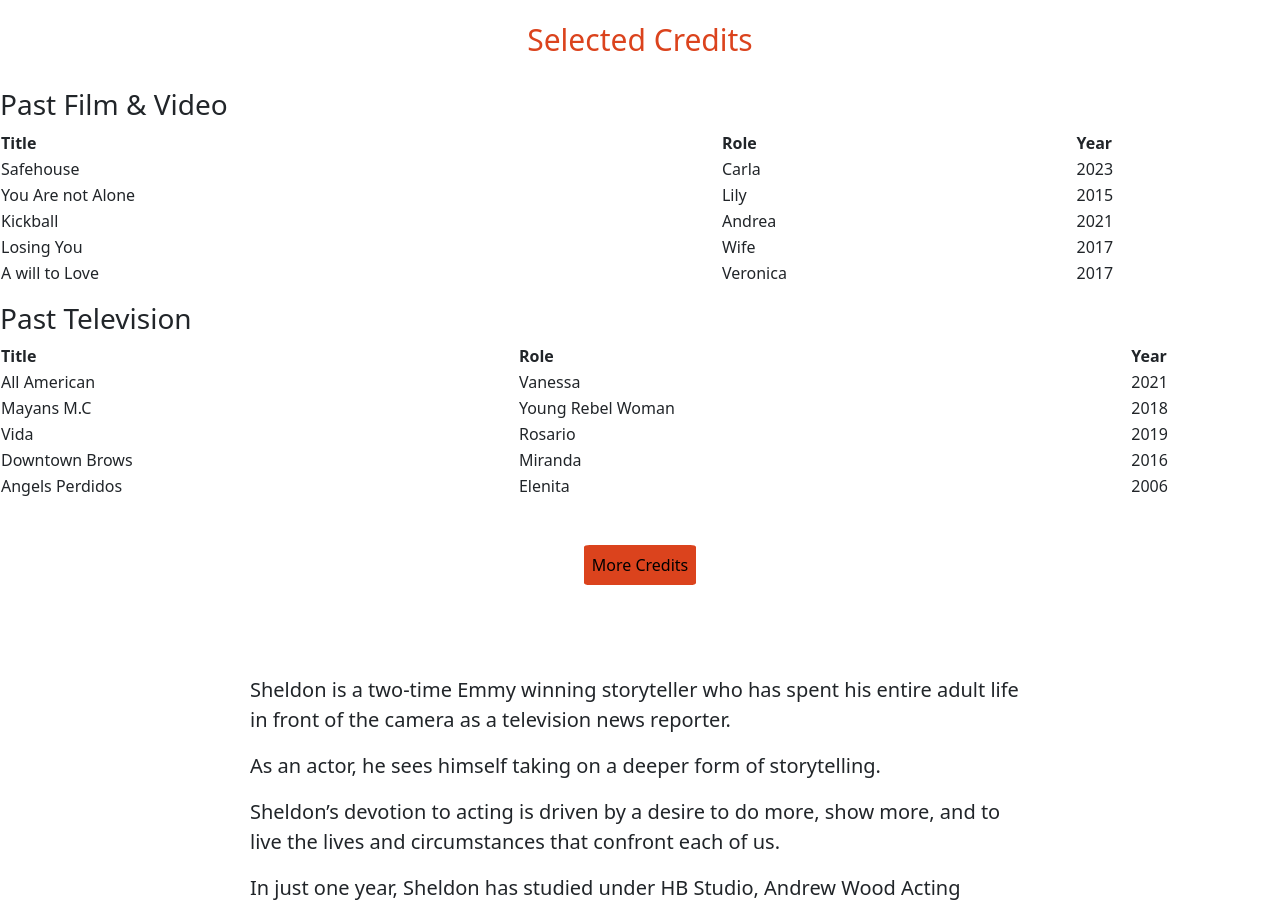
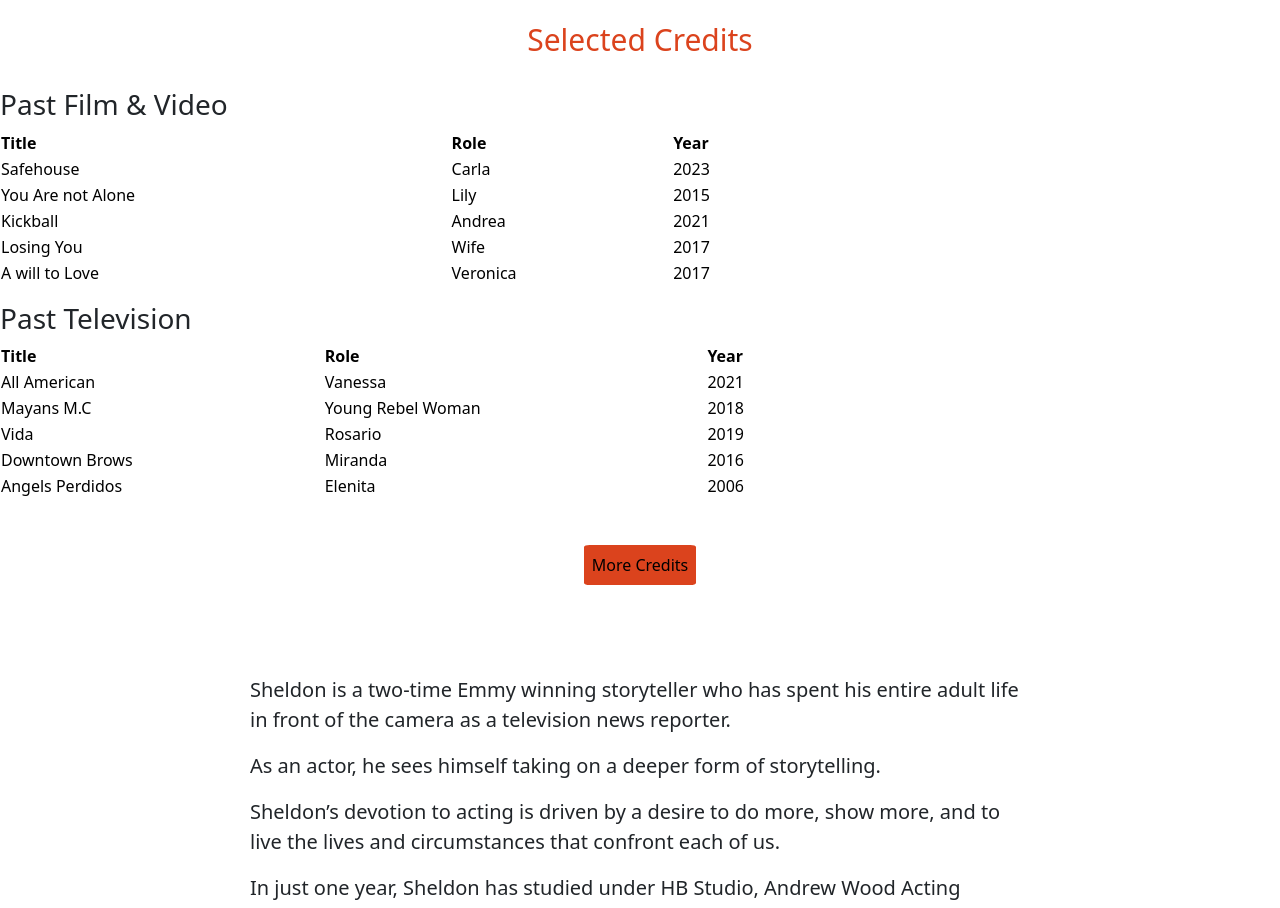
Before and after one commit to dudahamilton/acting-web, a Next.js app in the folder acting-web/: page / in a window 1280 px wide. Shown: the part 2180-3088 px from the top of the page. Built offline with nearby package versions, Linux system fonts and the light colour scheme.

Commit message:
beffore going to sleep

```diff
--- a/acting-web/pages/index.js
+++ b/acting-web/pages/index.js
@@ -84,7 +84,8 @@ export default function Home() {
         <h2 className={styles.h2}>Selected Credits</h2>
         <h3> Past Film & Video</h3>
         <div>
-        <table class="table table-striped">
+          <div className={styles.table}>
+          <table class="table table-success table-striped">
             <tr>
               <th>Title</th>
               <th>Role</th>
@@ -124,9 +125,10 @@ export default function Home() {
           </table>
         </div>
 
+
         <h3> Past Television</h3>
-        <div>
-        <table class="table table-striped">
+        <div className={styles.table}>
+        <table class="table table-success table-striped">
           <tr>
             <th>Title</th>
             <th>Role</th>
@@ -164,6 +166,9 @@ export default function Home() {
           </tr>
         </table>
         </div>
+
+        </div>
+
 
         <a target="_blank" href='https://pro.imdb.com/name/nm4549589/credits'>
           <div className={styles.container}>
@@ -210,3 +215,11 @@ export default function Home() {
     </>
   )
 }
+
+
+
+// fazer o Footer
+// centralizar tables
+// navbar smooth scrowling
+// mudar cor do background e fonte
+// responsive
--- a/acting-web/styles/Home.module.css
+++ b/acting-web/styles/Home.module.css
@@ -7,6 +7,11 @@
 }
 .images{
     text-align: center;
+}
+
+.table{
+    width: 800px;
+
 }
 .image{
     margin: 20px;
```
Lines whose indentation alone changed are shown as unchanged.
